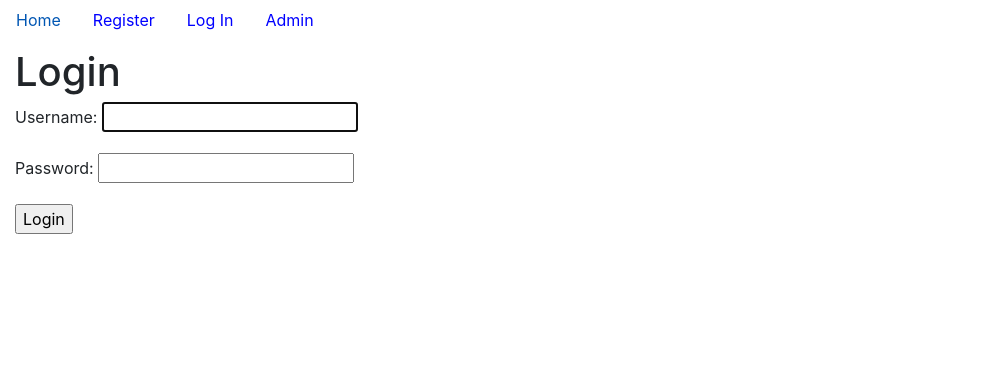
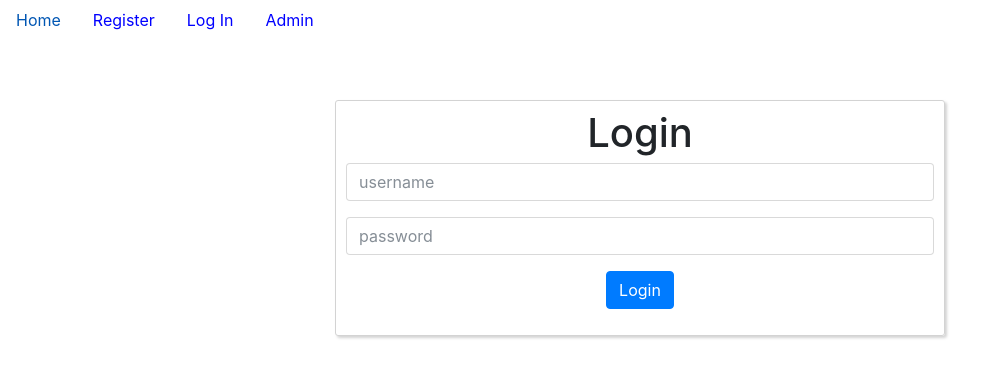
Before and after one commit to jiashengc/IFB299, a Django app: page /login/ in a window 1280 px wide. Shown: the top 378 px of the page, without its empty margins (0-996 px from the left). Run offline with Django 3.2, Linux system fonts and the light colour scheme; parts of the project's set-up code (start-up, migrations or seed data) failed here and were passed over; some libraries are stand-ins or nearby versions.

Commit message:
Added some style to the login page

```diff
--- a/smartcity/templates/registration/login.html
+++ b/smartcity/templates/registration/login.html
@@ -3,10 +3,47 @@
 {% block title %}Login{% endblock %}
 
 {% block content %}
-    <h1>Login</h1>
-    <form method="POST">
-        {% csrf_token %}
-        {{ form.as_p }}
-        <button type="submit">Login</button>
-    </form>
+
+    <div class="row login-container">
+        <div class="col-3"></div>
+
+        <div class="col-6">
+            <center>
+
+                <div class="login-form">
+
+                    <h1>Login</h1>
+                    <form method="POST">
+                        {% csrf_token %}
+
+                        {% for field in form %}
+                        <p>
+                            <input class="form-control" id="{{ field.id_for_label }}" maxlength="30" name="{{ field.html_name }}" placeholder="{{ field.html_name }}" type="text" />
+                        </p>
+                        {% endfor %}
+                        <button class="btn btn-primary" type="submit">Login</button>
+                    </form>
+
+                </div>
+
+            </center>
+
+        </div>
+
+        <div class="col-3"></div>
+    </div>
+
+    <style>
+        .login-container {
+            margin-top: 50px;
+        }
+
+        .login-form {
+            border: 1px solid lightgrey;
+            border-radius: 3px;
+            box-shadow: 2px 2px 3px lightgrey;
+            padding: 10px;
+        }
+    </style>
+
 {% endblock %}
```
Also changed, not shown: smartcity/db.sqlite3.
